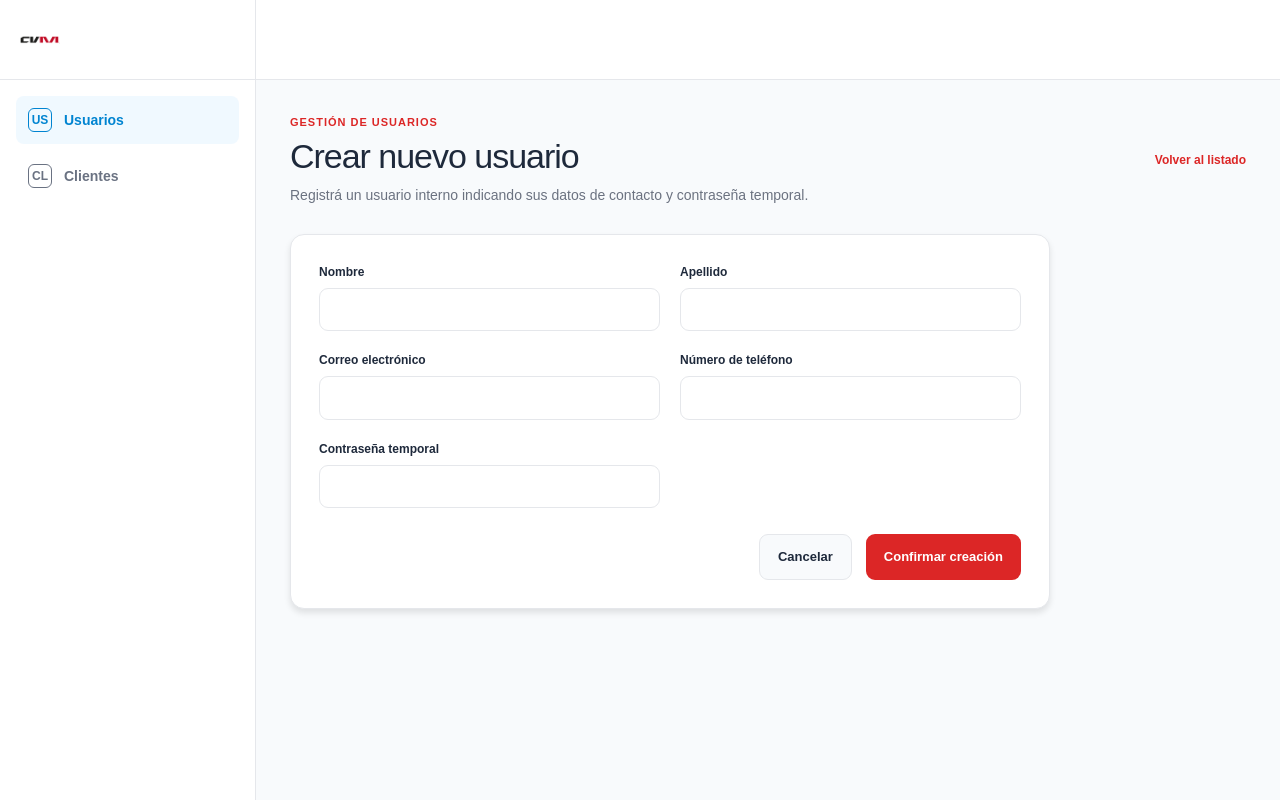
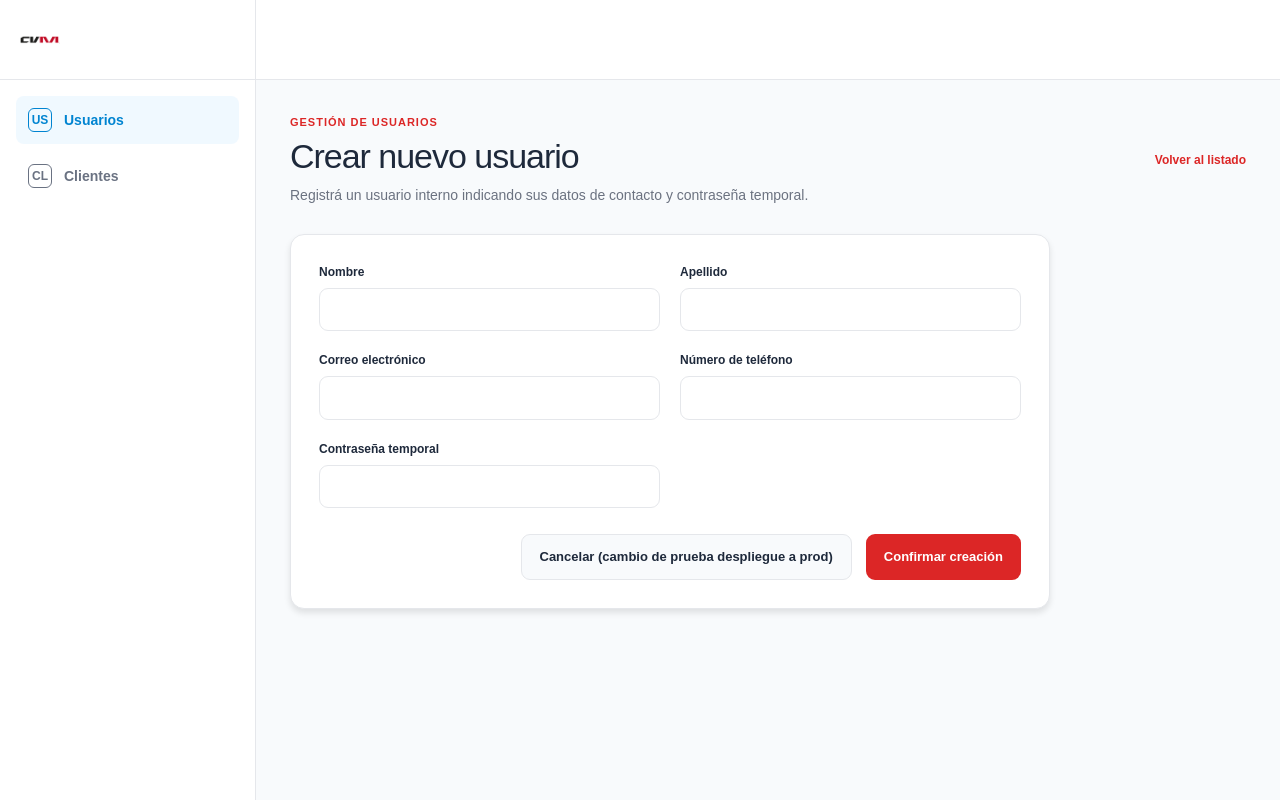
Before and after one commit to anterg-labs/sotra-frontend, a Next.js app: page /usuarios/nuevo in a window 1280 px wide. Built offline with nearby package versions, Linux system fonts and the light colour scheme.

Commit message:
Update formulario-usuario.tsx
commit de prueba para despliege a produccion

```diff
--- a/src/componentes/formulario-usuario.tsx
+++ b/src/componentes/formulario-usuario.tsx
@@ -145,7 +145,7 @@ export function FormularioUsuario(props: PropiedadesFormularioUsuario) {
 
       <div className="form-actions">
         <Link className="secondary-button" href={rutaCancelar}>
-          Cancelar
+          Cancelar (cambio de prueba despliegue a prod)
         </Link>
         <button className="primary-button" disabled={estaEnviando} type="submit">
           {textoBoton}
```
